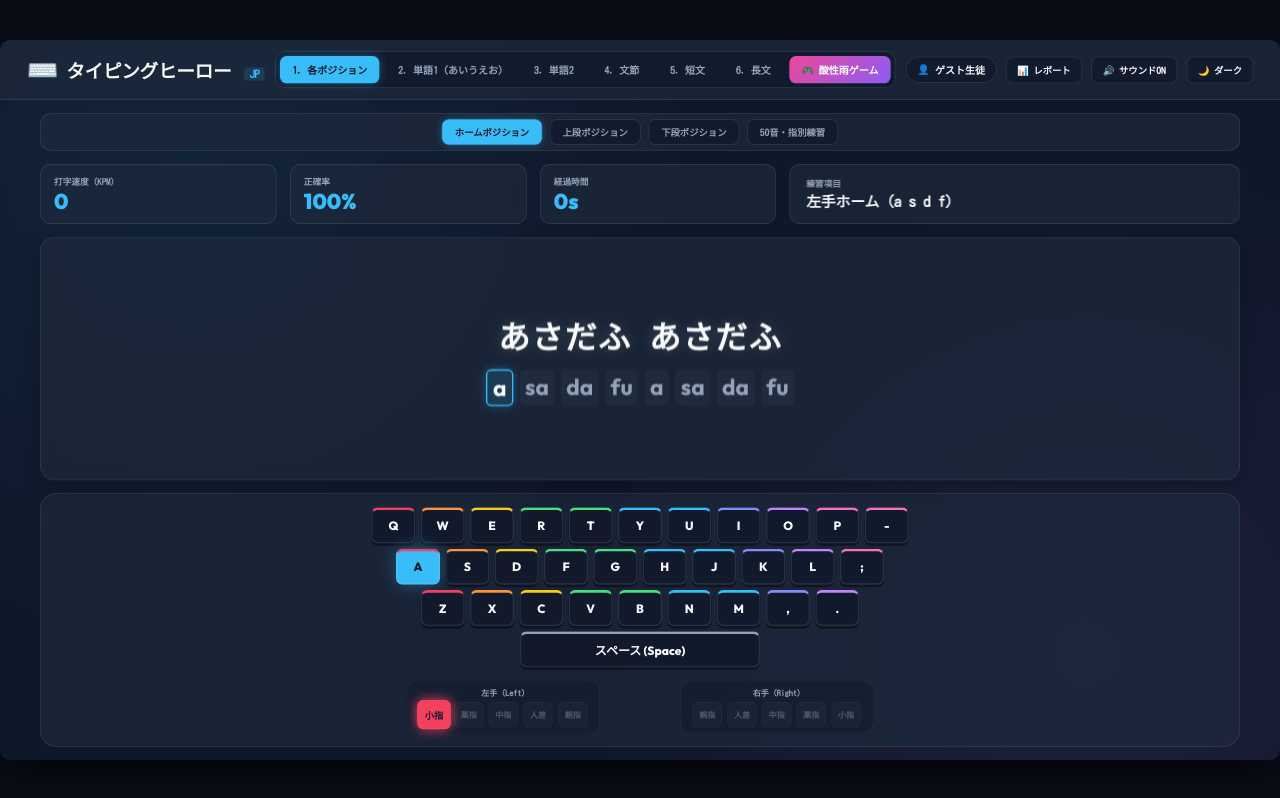
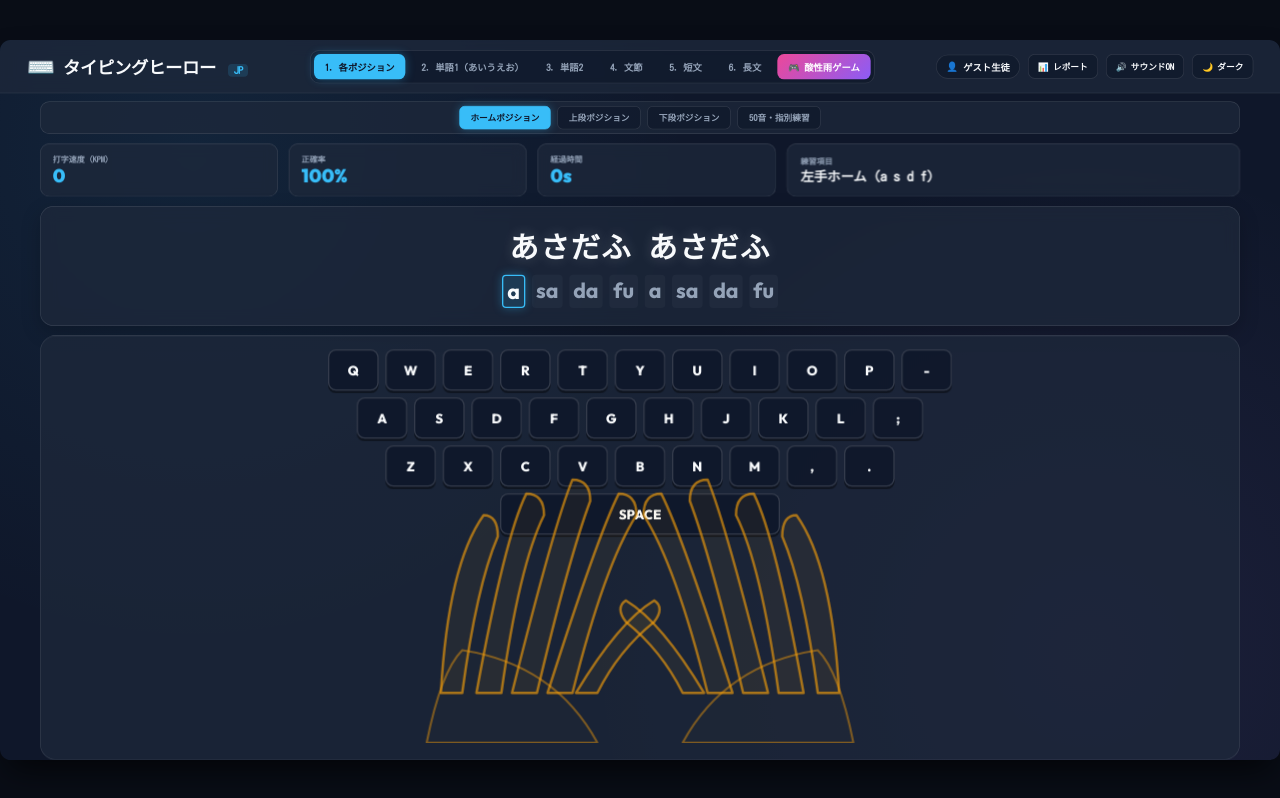
Before and after one commit to PapachanSama/TypingHero, a website built with Vite: page index.html in a window 1280 px wide. Built offline with nearby package versions, Linux system fonts and the light colour scheme.

Commit message:
0812change2

```diff
--- a/src/js/keyboard.js
+++ b/src/js/keyboard.js
@@ -1,5 +1,5 @@
 /**
- * Interactive On-Screen Keyboard Component & Semi-Transparent Hands Visualizer
+ * Interactive On-Screen Keyboard Component & Playgram-Style Line-Art Hands Visualizer
  */
 
 const KEYBOARD_LAYOUT = [
@@ -40,7 +40,7 @@ const KEYBOARD_LAYOUT = [
     { key: '.', label: '.', finger: 'right-ring' }
   ],
   [
-    { key: ' ', label: 'スペース (Space)', finger: 'thumb', wide: true }
+    { key: ' ', label: 'SPACE', finger: 'thumb', wide: true }
   ]
 ];
 
@@ -48,7 +48,6 @@ export class VirtualKeyboard {
   constructor(containerId) {
     this.container = document.getElementById(containerId);
     this.activeTargetKey = null;
-    this.activeFinger = null;
     this.init();
   }
 
@@ -79,45 +78,63 @@ export class VirtualKeyboard {
       kbGrid.appendChild(rowDiv);
     });
 
-    // 2. Semi-Transparent Hands SVG Visualizer
-    const handsContainer = document.createElement('div');
-    handsContainer.className = 'hands-visualizer-container';
-    handsContainer.innerHTML = this.renderHandsSVG();
+    // 2. Playgram-style SVG Hands Overlay
+    const handsSvgOverlay = document.createElement('div');
+    handsSvgOverlay.className = 'playgram-hands-overlay';
+    handsSvgOverlay.innerHTML = this.renderPlaygramHandsSVG();
 
     wrapper.appendChild(kbGrid);
-    wrapper.appendChild(handsContainer);
+    wrapper.appendChild(handsSvgOverlay);
     this.container.appendChild(wrapper);
 
     this.bindEvents();
   }
 
-  renderHandsSVG() {
+  renderPlaygramHandsSVG() {
     return `
-      <div class="hands-wrapper">
-        <!-- Left Hand -->
-        <div class="hand-box hand-left">
-          <span class="hand-label">左手 (Left)</span>
-          <div class="fingers-group">
-            <div class="finger-node finger-left-pinky" data-finger="left-pinky">小指</div>
-            <div class="finger-node finger-left-ring" data-finger="left-ring">薬指</div>
-            <div class="finger-node finger-left-middle" data-finger="left-middle">中指</div>
-            <div class="finger-node finger-left-index" data-finger="left-index">人差</div>
-            <div class="finger-node finger-left-thumb" data-finger="thumb">親指</div>
-          </div>
-        </div>
+      <svg class="hands-svg" viewBox="0 0 1000 450" preserveAspectRatio="xMidYMid meet">
+        <!-- Left Hand Outline -->
+        <g class="hand-group hand-left-group">
+          <!-- Left Pinky -->
+          <path class="finger-path finger-left-pinky" data-finger="left-pinky"
+            d="M 220 380 Q 230 200 280 130 Q 300 130 300 160 Q 270 230 250 380 Z" />
+          <!-- Left Ring -->
+          <path class="finger-path finger-left-ring" data-finger="left-ring"
+            d="M 270 380 Q 310 160 340 100 Q 365 100 365 130 Q 330 200 305 380 Z" />
+          <!-- Left Middle -->
+          <path class="finger-path finger-left-middle" data-finger="left-middle"
+            d="M 320 380 Q 380 140 405 80 Q 430 80 430 110 Q 400 190 355 380 Z" />
+          <!-- Left Index -->
+          <path class="finger-path finger-left-index" data-finger="left-index"
+            d="M 370 380 Q 440 160 470 100 Q 495 100 495 130 Q 450 200 405 380 Z" />
+          <!-- Left Thumb -->
+          <path class="finger-path finger-left-thumb" data-finger="thumb"
+            d="M 410 380 Q 470 280 520 250 Q 535 260 520 280 Q 470 320 440 380 Z" />
+          <!-- Left Palm Outline -->
+          <path class="palm-outline" d="M 200 450 Q 220 350 250 320 Q 380 340 440 450 Z" />
+        </g>
 
-        <!-- Right Hand -->
-        <div class="hand-box hand-right">
-          <span class="hand-label">右手 (Right)</span>
-          <div class="fingers-group">
-            <div class="finger-node finger-right-thumb" data-finger="thumb">親指</div>
-            <div class="finger-node finger-right-index" data-finger="right-index">人差</div>
-            <div class="finger-node finger-right-middle" data-finger="right-middle">中指</div>
-            <div class="finger-node finger-right-ring" data-finger="right-ring">薬指</div>
-            <div class="finger-node finger-right-pinky" data-finger="right-pinky">小指</div>
-          </div>
-        </div>
-      </div>
+        <!-- Right Hand Outline -->
+        <g class="hand-group hand-right-group">
+          <!-- Right Thumb -->
+          <path class="finger-path finger-right-thumb" data-finger="thumb"
+            d="M 590 380 Q 530 280 480 250 Q 465 260 480 280 Q 530 320 560 380 Z" />
+          <!-- Right Index -->
+          <path class="finger-path finger-right-index" data-finger="right-index"
+            d="M 630 380 Q 560 160 530 100 Q 505 100 505 130 Q 550 200 595 380 Z" />
+          <!-- Right Middle -->
+          <path class="finger-path finger-right-middle" data-finger="right-middle"
+            d="M 680 380 Q 620 140 595 80 Q 570 80 570 110 Q 600 190 645 380 Z" />
+          <!-- Right Ring -->
+          <path class="finger-path finger-right-ring" data-finger="right-ring"
+            d="M 730 380 Q 690 160 660 100 Q 635 100 635 130 Q 670 200 695 380 Z" />
+          <!-- Right Pinky -->
+          <path class="finger-path finger-right-pinky" data-finger="right-pinky"
+            d="M 780 380 Q 770 200 720 130 Q 700 130 700 160 Q 730 230 750 380 Z" />
+          <!-- Right Palm Outline -->
+          <path class="palm-outline" d="M 800 450 Q 780 350 750 320 Q 620 340 560 450 Z" />
+        </g>
+      </svg>
     `;
   }
 
@@ -145,9 +162,9 @@ export class VirtualKeyboard {
       if (prevEl) prevEl.classList.remove('key-target');
     }
 
-    // Reset active finger node highlight
-    this.container.querySelectorAll('.finger-node').forEach(node => {
-      node.classList.remove('finger-active');
+    // Reset active finger path highlight
+    this.container.querySelectorAll('.finger-path').forEach(path => {
+      path.classList.remove('finger-active');
     });
 
     if (!char) return;
@@ -158,13 +175,13 @@ export class VirtualKeyboard {
     if (targetEl) {
       targetEl.classList.add('key-target');
       const fingerName = targetEl.dataset.finger;
-      this.highlightFingerNode(fingerName);
+      this.highlightFingerPath(fingerName);
     }
   }
 
-  highlightFingerNode(fingerName) {
+  highlightFingerPath(fingerName) {
     if (!fingerName) return;
-    const fingerNodes = this.container.querySelectorAll(`.finger-node[data-finger="${fingerName}"]`);
-    fingerNodes.forEach(node => node.classList.add('finger-active'));
+    const paths = this.container.querySelectorAll(`.finger-path[data-finger="${fingerName}"]`);
+    paths.forEach(p => p.classList.add('finger-active'));
   }
 }
--- a/src/js/typing.js
+++ b/src/js/typing.js
@@ -1,6 +1,6 @@
 /**
  * Core Typing Engine for the Japanese Practice Modes
- * Includes 3-Second Countdown & Playgram-style sub-lessons.
+ * Includes Space Key Ready State, 3-Second Countdown & Playgram-style sub-lessons.
  */
 
 import { PRACTICE_DATA } from './data_jp.js';
@@ -12,7 +12,7 @@ import { auth } from './auth.js';
 export class TypingEngine {
   constructor(keyboardInstance) {
     this.keyboard = keyboardInstance;
-    this.currentMode = 'position'; // 'position', 'word1', 'word2', 'bunsetsu', 'short', 'long'
+    this.currentMode = 'position';
     this.selectedSubCategoryId = 'home';
     this.itemIndex = 0;
     this.passageIndex = 0;
@@ -27,6 +27,7 @@ export class TypingEngine {
     this.errorCount = 0;
     this.timerInterval = null;
 
+    this.isWaitingForSpaceToStart = true;
     this.isCountingDown = false;
     this.countdownTimer = null;
 
@@ -43,26 +44,49 @@ export class TypingEngine {
     this.itemIndex = 0;
     this.passageIndex = 0;
     this.resetSession();
-    this.startCountdown(() => this.loadCurrentItem());
+    this.showReadyPrompt();
   }
 
   setSubCategory(subCategoryId) {
     this.selectedSubCategoryId = subCategoryId;
     this.itemIndex = 0;
     this.resetSession();
-    this.startCountdown(() => this.loadCurrentItem());
+    this.showReadyPrompt();
+  }
+
+  showReadyPrompt() {
+    this.isWaitingForSpaceToStart = true;
+    this.isCountingDown = false;
+    clearInterval(this.countdownTimer);
+
+    this.loadCurrentItem(false); // load text display without activating input
+
+    const overlay = document.getElementById('countdown-overlay');
+    const textEl = document.getElementById('countdown-text');
+    const labelEl = document.getElementById('countdown-label');
+
+    if (overlay && textEl && labelEl) {
+      overlay.style.display = 'flex';
+      textEl.textContent = '⏸️';
+      textEl.style.fontSize = '100px';
+      labelEl.textContent = 'スペースキーを押して練習を始めます';
+    }
   }
 
   startCountdown(callback) {
+    this.isWaitingForSpaceToStart = false;
     this.isCountingDown = true;
     let count = 3;
 
     const overlay = document.getElementById('countdown-overlay');
     const textEl = document.getElementById('countdown-text');
+    const labelEl = document.getElementById('countdown-label');
 
-    if (overlay && textEl) {
+    if (overlay && textEl && labelEl) {
       overlay.style.display = 'flex';
+      textEl.style.fontSize = '160px';
       textEl.textContent = count;
+      labelEl.textContent = '準備してください！ (Ready...)';
       sound.playKeySound();
 
       clearInterval(this.countdownTimer);
@@ -98,7 +122,7 @@ export class TypingEngine {
     this.updateStatsUI();
   }
 
-  loadCurrentItem() {
+  loadCurrentItem(activateKeyboard = true) {
     let item = null;
 
     if (this.currentMode === 'position') {
@@ -129,7 +153,12 @@ export class TypingEngine {
     this.typedRomajiInToken = '';
 
     this.renderTextDisplay(displayText, titleText);
-    this.highlightKeyboardNextKey();
+
+    if (activateKeyboard) {
+      this.highlightKeyboardNextKey();
+    } else if (this.keyboard) {
+      this.keyboard.setNextTargetKey(null);
+    }
   }
 
   renderTextDisplay(displayText, titleText = '') {
@@ -186,8 +215,20 @@ export class TypingEngine {
   }
 
   handleKeyDown(e) {
+    if (e.ctrlKey || e.altKey || e.metaKey) return;
+
+    // Handle Space Key to start countdown when waiting
+    if (this.isWaitingForSpaceToStart) {
+      if (e.code === 'Space' || e.key === ' ') {
+        e.preventDefault();
+        this.startCountdown(() => {
+          this.highlightKeyboardNextKey();
+        });
+      }
+      return;
+    }
+
     if (this.isCountingDown) return;
-    if (e.ctrlKey || e.altKey || e.metaKey) return;
     if (e.key.length !== 1 || !/[a-zA-Z\-\s,.]/i.test(e.key)) return;
 
     if (!this.startTime) {
@@ -277,7 +318,7 @@ export class TypingEngine {
       }
 
       this.resetSession();
-      this.loadCurrentItem();
+      this.showReadyPrompt();
     }, 400);
   }
 
--- a/style.css
+++ b/style.css
@@ -83,7 +83,7 @@ html, body {
 
 /* Header Bar */
 .app-header {
-  height: 90px;
+  height: 80px;
   padding: 0 40px;
   background: var(--panel-bg);
   backdrop-filter: blur(12px);
@@ -100,18 +100,18 @@ html, body {
 }
 
 .logo-icon {
-  font-size: 38px;
+  font-size: 34px;
 }
 
 .logo-title {
-  font-size: 28px;
+  font-size: 26px;
   font-weight: 900;
   letter-spacing: -0.5px;
   color: var(--text-main);
 }
 
 .logo-title small {
-  font-size: 16px;
+  font-size: 15px;
   color: var(--accent-color);
   background: rgba(56, 189, 248, 0.15);
   padding: 2px 8px;
@@ -122,9 +122,9 @@ html, body {
 /* Navigation Tabs */
 .nav-tabs {
   display: flex;
-  gap: 10px;
+  gap: 8px;
   background: var(--card-bg);
-  padding: 6px;
+  padding: 5px;
   border-radius: 14px;
   border: 1px solid var(--panel-border);
 }
@@ -133,9 +133,9 @@ html, body {
   background: transparent;
   border: none;
   color: var(--text-sub);
-  padding: 10px 18px;
+  padding: 9px 16px;
   font-family: var(--font-family);
-  font-size: 15px;
+  font-size: 14px;
   font-weight: 700;
   border-radius: 10px;
   cursor: pointer;
@@ -165,12 +165,12 @@ html, body {
 /* Sub-Category Bar (Playgram Style) */
 .sub-category-bar {
   display: flex;
-  gap: 12px;
+  gap: 10px;
   justify-content: center;
   align-items: center;
   background: var(--panel-bg);
-  padding: 8px 16px;
-  border-radius: 16px;
+  padding: 6px 14px;
+  border-radius: 14px;
   border: 1px solid var(--panel-border);
 }
 
@@ -178,10 +178,10 @@ html, body {
   background: var(--card-bg);
   border: 1px solid var(--panel-border);
   color: var(--text-sub);
-  padding: 8px 18px;
-  border-radius: 10px;
+  padding: 7px 16px;
+  border-radius: 8px;
   font-family: var(--font-family);
-  font-size: 14px;
+  font-size: 13px;
   font-weight: 700;
   cursor: pointer;
   transition: all 0.2s ease;
@@ -203,7 +203,7 @@ html, body {
 .header-actions {
   display: flex;
   align-items: center;
-  gap: 14px;
+  gap: 12px;
 }
 
 .user-badge {
@@ -211,10 +211,10 @@ html, body {
   align-items: center;
   gap: 8px;
   background: var(--card-bg);
-  padding: 8px 16px;
+  padding: 7px 14px;
   border-radius: 20px;
   border: 1px solid var(--panel-border);
-  font-size: 15px;
+  font-size: 14px;
   font-weight: 700;
   cursor: pointer;
   transition: transform 0.2s ease;
@@ -227,9 +227,9 @@ html, body {
 
 .btn {
   font-family: var(--font-family);
-  font-size: 14px;
+  font-size: 13px;
   font-weight: 700;
-  padding: 9px 16px;
+  padding: 8px 14px;
   border-radius: 10px;
   border: 1px solid var(--panel-border);
   background: var(--card-bg);
@@ -253,10 +253,10 @@ html, body {
   background: #0284c7;
 }
 
-/* Body Content View */
+/* Body Content View - Shifted Slightly Upwards */
 .app-body {
   flex: 1;
-  padding: 20px 60px;
+  padding: 12px 60px 0 60px;
   display: flex;
   flex-direction: column;
 }
@@ -265,14 +265,14 @@ html, body {
   flex: 1;
   display: flex;
   flex-direction: column;
-  gap: 20px;
+  gap: 14px;
 }
 
 /* HUD Bar */
 .hud-bar {
   display: flex;
-  gap: 20px;
-  height: 90px;
+  gap: 16px;
+  height: 80px;
 }
 
 .hud-card {
@@ -280,21 +280,21 @@ html, body {
   background: var(--panel-bg);
   backdrop-filter: blur(10px);
   border: 1px solid var(--panel-border);
-  border-radius: 16px;
-  padding: 14px 20px;
+  border-radius: 14px;
+  padding: 10px 18px;
   display: flex;
   flex-direction: column;
   justify-content: center;
 }
 
 .hud-label {
-  font-size: 13px;
+  font-size: 12px;
   color: var(--text-sub);
   font-weight: 700;
 }
 
 .hud-value {
-  font-size: 32px;
+  font-size: 28px;
   font-weight: 900;
   color: var(--accent-color);
   font-family: 'Outfit', sans-serif;
@@ -305,37 +305,37 @@ html, body {
   background: var(--panel-bg);
   backdrop-filter: blur(10px);
   border: 1px solid var(--panel-border);
-  border-radius: 16px;
-  padding: 14px 24px;
+  border-radius: 14px;
+  padding: 10px 20px;
   display: flex;
   flex-direction: column;
   justify-content: center;
 }
 
 .hud-title-text {
-  font-size: 22px;
+  font-size: 20px;
   font-weight: 900;
   color: var(--text-main);
 }
 
 /* Main Display Card */
 .display-card {
-  flex: 1;
+  height: 180px;
   background: var(--panel-bg);
   backdrop-filter: blur(12px);
   border: 1px solid var(--panel-border);
   border-radius: 20px;
-  padding: 30px;
+  padding: 20px 30px;
   display: flex;
   flex-direction: column;
   justify-content: center;
   align-items: center;
-  gap: 16px;
+  gap: 12px;
   box-shadow: 0 10px 30px rgba(0, 0, 0, 0.2);
 }
 
 .japanese-text-container {
-  font-size: 48px;
+  font-size: 44px;
   font-weight: 900;
   letter-spacing: 2px;
   text-align: center;
@@ -349,14 +349,14 @@ html, body {
   justify-content: center;
   gap: 10px;
   font-family: 'Outfit', monospace;
-  font-size: 34px;
+  font-size: 32px;
   font-weight: 700;
 }
 
 .token {
   color: var(--text-sub);
-  padding: 4px 8px;
-  border-radius: 8px;
+  padding: 3px 6px;
+  border-radius: 6px;
   background: rgba(255, 255, 255, 0.03);
 }
 
@@ -377,75 +377,69 @@ html, body {
   text-decoration: none;
 }
 
-/* Virtual Keyboard & Semi-Transparent Hands Guide */
+/* Virtual Keyboard & Playgram-Style SVG Hands Overlay */
 .keyboard-container {
-  min-height: 380px;
+  flex: 1;
+  max-height: 640px;
   background: var(--panel-bg);
   border: 1px solid var(--panel-border);
   border-radius: 24px;
-  padding: 16px 30px;
+  padding: 20px 30px 0 30px;
   display: flex;
   justify-content: center;
-  align-items: center;
+  position: relative;
+  overflow: hidden;
 }
 
 .keyboard-hands-wrapper {
   display: flex;
   flex-direction: column;
   align-items: center;
-  gap: 16px;
   width: 100%;
+  position: relative;
 }
 
 .keyboard-grid {
   display: flex;
   flex-direction: column;
-  gap: 8px;
+  gap: 10px;
+  z-index: 2;
 }
 
 .keyboard-row {
   display: flex;
   justify-content: center;
-  gap: 8px;
+  gap: 10px;
 }
 
 .key-cap {
-  width: 66px;
-  height: 54px;
-  background: rgba(15, 23, 42, 0.8);
-  border: 2px solid rgba(255, 255, 255, 0.1);
-  border-radius: 10px;
+  width: 76px;
+  height: 62px;
+  background: rgba(15, 23, 42, 0.85);
+  border: 2px solid rgba(255, 255, 255, 0.15);
+  border-radius: 12px;
   display: flex;
   justify-content: center;
   align-items: center;
   font-family: 'Outfit', sans-serif;
-  font-size: 18px;
+  font-size: 20px;
   font-weight: 800;
   color: var(--text-main);
   box-shadow: 0 4px 0 rgba(0, 0, 0, 0.4);
   transition: all 0.1s ease;
   position: relative;
+  backdrop-filter: blur(4px);
 }
 
 .key-wide {
-  width: 360px;
+  width: 420px;
 }
 
-/* Finger Color Accents (Top Border) */
-.finger-left-pinky { border-top: 4px solid var(--finger-left-pinky); }
-.finger-left-ring { border-top: 4px solid var(--finger-left-ring); }
-.finger-left-middle { border-top: 4px solid var(--finger-left-middle); }
-.finger-left-index { border-top: 4px solid var(--finger-left-index); }
-.finger-right-index { border-top: 4px solid var(--finger-right-index); }
-.finger-right-middle { border-top: 4px solid var(--finger-right-middle); }
-.finger-right-ring { border-top: 4px solid var(--finger-right-ring); }
-.finger-right-pinky { border-top: 4px solid var(--finger-right-pinky); }
-.finger-thumb { border-top: 4px solid var(--finger-thumb); }
-
 .key-cap.key-target {
-  background: var(--accent-color) !important;
+  background: #f59e0b !important;
   color: #0f172a !important;
-  box-shadow: 0 0 25px var(--accent-glow) !important;
+  border-color: #fbbf24 !important;
+  box-shadow: 0 0 30px rgba(245, 158, 11, 0.8) !important;
   animation: keyPulse 0.8s infinite alternate;
 }
 
@@ -456,85 +450,56 @@ html, body {
   color: #0f172a !important;
 }
 
-/* Semi-Transparent Hands Guide Layout */
-.hands-visualizer-container {
-  width: 100%;
-  display: flex;
-  justify-content: center;
-  margin-top: 4px;
+/* Playgram Style Line-Art Hands SVG Overlay */
+.playgram-hands-overlay {
+  position: absolute;
+  top: 110px;
+  left: 50%;
+  transform: translateX(-50%);
+  width: 1150px;
+  height: 480px;
+  pointer-events: none;
+  z-index: 10;
 }
 
-.hands-wrapper {
-  display: flex;
-  gap: 120px;
-  justify-content: center;
+.hands-svg {
+  width: 100%;
+  height: 100%;
 }
 
-.hand-box {
-  background: rgba(15, 23, 42, 0.4);
-  border: 1px dashed var(--panel-border);
-  border-radius: 16px;
-  padding: 8px 18px;
-  display: flex;
-  flex-direction: column;
-  align-items: center;
-  gap: 6px;
+.finger-path {
+  fill: rgba(251, 191, 36, 0.08);
+  stroke: #f59e0b;
+  stroke-width: 3.5;
+  stroke-linecap: round;
+  stroke-linejoin: round;
+  transition: all 0.25s ease;
+  opacity: 0.65;
 }
 
-.hand-label {
-  font-size: 12px;
-  color: var(--text-sub);
-  font-weight: 700;
-}
-
-.fingers-group {
-  display: flex;
-  gap: 8px;
-}
-
-.finger-node {
-  width: 44px;
-  height: 38px;
-  border-radius: 8px;
-  background: rgba(255, 255, 255, 0.05);
-  border: 1px solid rgba(255, 255, 255, 0.1);
-  display: flex;
-  align-items: center;
-  justify-content: center;
-  font-size: 12px;
-  font-weight: 800;
-  color: var(--text-sub);
-  transition: all 0.2s ease;
+.palm-outline {
+  fill: rgba(251, 191, 36, 0.04);
+  stroke: #f59e0b;
+  stroke-width: 3;
   opacity: 0.45;
 }
 
-/* Finger Glow Highlights */
-.finger-node.finger-active {
-  opacity: 1;
-  transform: scale(1.15);
-  color: #0f172a;
-  box-shadow: 0 0 15px currentColor;
+.finger-path.finger-active {
+  fill: rgba(245, 158, 11, 0.45) !important;
+  stroke: #fbbf24 !important;
+  stroke-width: 6 !important;
+  opacity: 1 !important;
+  filter: drop-shadow(0 0 15px rgba(245, 158, 11, 0.9));
 }
 
-.finger-node.finger-left-pinky.finger-active { background: var(--finger-left-pinky); box-shadow: 0 0 15px var(--finger-left-pinky); }
-.finger-node.finger-left-ring.finger-active { background: var(--finger-left-ring); box-shadow: 0 0 15px var(--finger-left-ring); }
-.finger-node.finger-left-middle.finger-active { background: var(--finger-left-middle); box-shadow: 0 0 15px var(--finger-left-middle); }
-.finger-node.finger-left-index.finger-active { background: var(--finger-left-index); box-shadow: 0 0 15px var(--finger-left-index); }
-.finger-node.finger-right-index.finger-active { background: var(--finger-right-index); box-shadow: 0 0 15px var(--finger-right-index); }
-.finger-node.finger-right-middle.finger-active { background: var(--finger-right-middle); box-shadow: 0 0 15px var(--finger-right-middle); }
-.finger-node.finger-right-ring.finger-active { background: var(--finger-right-ring); box-shadow: 0 0 15px var(--finger-right-ring); }
-.finger-node.finger-right-pinky.finger-active { background: var(--finger-right-pinky); box-shadow: 0 0 15px var(--finger-right-pinky); }
-.finger-node.finger-left-thumb.finger-active,
-.finger-node.finger-right-thumb.finger-active { background: var(--finger-thumb); box-shadow: 0 0 15px var(--finger-thumb); }
-
-/* 3-Second Countdown Overlay */
+/* 3-Second Countdown & Space Ready Overlay */
 .countdown-overlay {
   position: absolute;
   top: 0;
   left: 0;
   width: 1920px;
   height: 1080px;
-  background: rgba(15, 23, 42, 0.85);
+  background: rgba(15, 23, 42, 0.88);
   backdrop-filter: blur(12px);
   display: flex;
   justify-content: center;
@@ -547,6 +512,11 @@ html, body {
   flex-direction: column;
   align-items: center;
   gap: 20px;
+  background: rgba(30, 41, 59, 0.9);
+  padding: 50px 80px;
+  border-radius: 32px;
+  border: 2px solid var(--panel-border);
+  box-shadow: 0 20px 60px rgba(0, 0, 0, 0.6);
 }
 
 .countdown-number {
@@ -559,14 +529,15 @@ html, body {
 }
 
 .countdown-label {
-  font-size: 28px;
+  font-size: 32px;
   font-weight: 800;
   color: var(--text-main);
+  letter-spacing: 1px;
 }
 
 @keyframes countdownPulse {
-  from { transform: scale(0.9); opacity: 0.7; }
-  to { transform: scale(1.15); opacity: 1; }
+  from { transform: scale(0.95); opacity: 0.8; }
+  to { transform: scale(1.1); opacity: 1; }
 }
 
 /* Falling Words Game */
```
